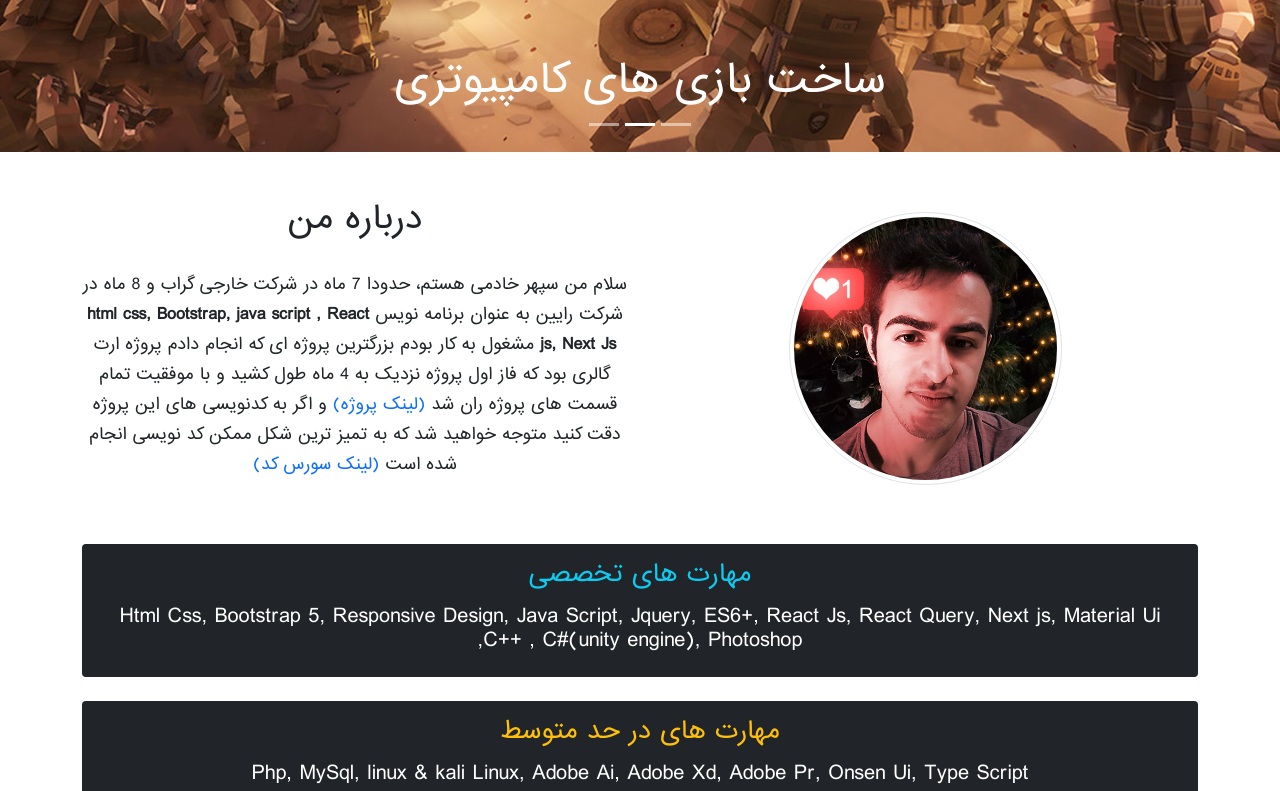
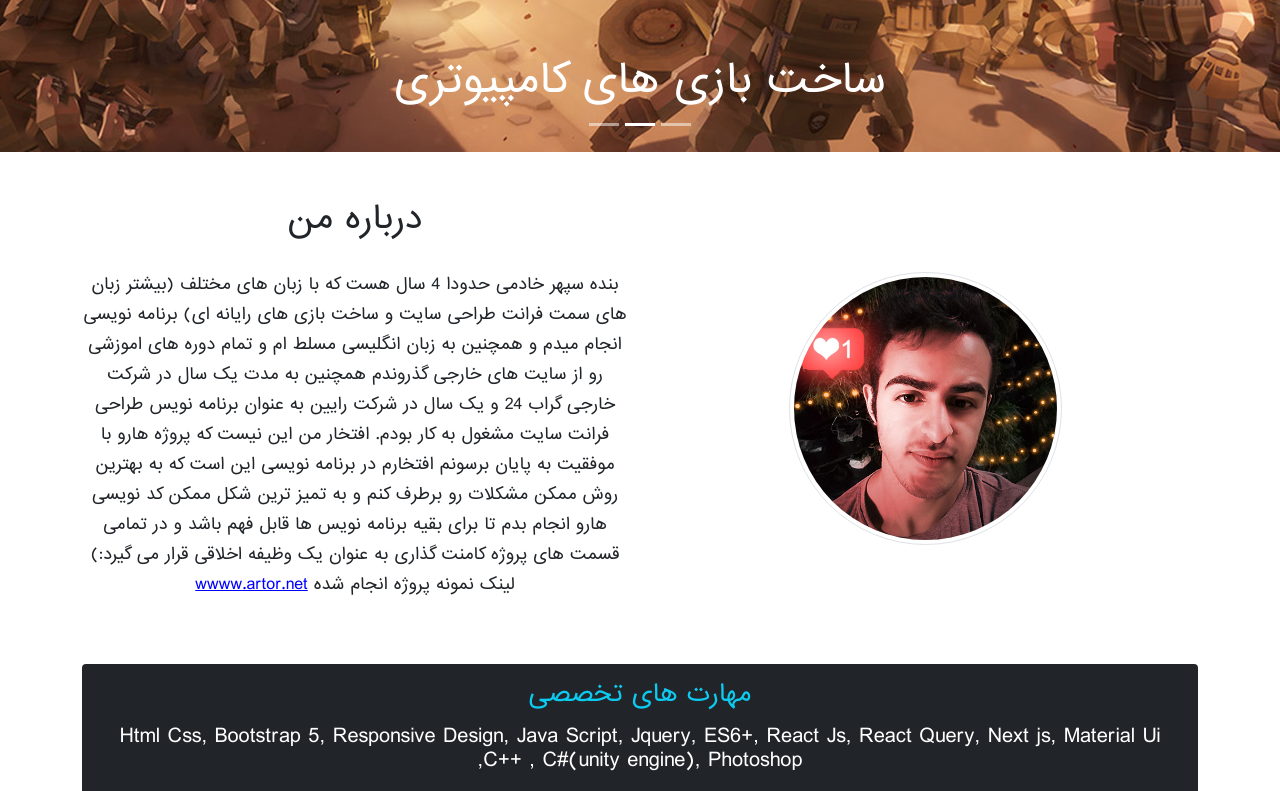
Before and after one commit to sepehrgoodman1/MyPortfolio, a React (Create React App) app: page / in a window 1280 px wide. Shown: the part 536-1327 px from the top of the page. Built offline with nearby package versions, Linux system fonts and the light colour scheme.

Commit message:
new change

```diff
--- a/src/App.css
+++ b/src/App.css
@@ -10,6 +10,10 @@ p, h1, h2, .h4 , h3 , .AboutArt{
 }
 .link{
     text-decoration: none;
+}
+.Link{
+    cursor: pointer;
+    color: blue;
 }
 .myInfo{
     line-height: 30px;
--- a/src/App.js
+++ b/src/App.js
@@ -18,7 +18,7 @@ function App() {
       <div className="App">
         <Routes>
           <Route path="/Graphic"  element={<><SiteDesign MyList={GraphicDesign}
-          Title={'طراحی های گرافیکی برای شرکت خارجی grub24'} /> </> } />
+          Title={'طراحی های گرافیکی برای شرکت های خارجی '} /> </> } />
         </Routes>
         <Routes>
           <Route path="/GameDev"  element={<><SiteDesign MyList={GameDev} Title={'بازی های کامپیوتری'} /> </> } />
--- a/src/Components/AboutMe.js
+++ b/src/Components/AboutMe.js
@@ -12,9 +12,10 @@ function AboutMe() {
           <div className="text-center">
             <h2>درباره من</h2>
             <p className="myInfo pt-4">
-              سلام من سپهر خادمی هستم، حدودا 7 ماه
-              در شرکت خارجی گراب و 8 ماه در شرکت رایین به عنوان برنامه نویس <span className="bold">html css, Bootstrap, java script , React js, Next Js</span> مشغول به کار بودم بزرگترین پروژه ای که انجام دادم پروژه
-                 ارت گالری بود که فاز اول پروژه نزدیک به 4 ماه طول کشید و با موفقیت تمام قسمت های پروژه ران شد  <a href="https://raeen-art-gallery78.vercel.app/" className="link" target="_blank">(لینک پروژه)</a> و اگر به کدنویسی های این پروژه دقت کنید متوجه خواهید شد که به تمیز ترین شکل ممکن کد نویسی انجام شده است <a href="https://github.com/sepehrgoodman1/Gallery-New-Project" className="link" target="_blank">(لینک سورس کد)</a>
+
+بنده سپهر خادمی حدودا 4 سال هست که با زبان های مختلف (بیشتر زبان های سمت فرانت طراحی سایت و ساخت بازی های رایانه ای) برنامه نویسی انجام میدم و همچنین به زبان انگلیسی مسلط ام و تمام دوره های اموزشی رو از سایت های خارجی گذروندم همچنین به مدت یک سال در شرکت خارجی گراب 24 و یک سال در شرکت رایین به عنوان
+برنامه نویس طراحی فرانت سایت مشغول به کار بودم. افتخار من این نیست که پروژه هارو با موفقیت به پایان برسونم افتخارم در برنامه نویسی این است که به بهترین روش ممکن مشکلات رو برطرف کنم و به تمیز ترین شکل ممکن کد نویسی هارو انجام بدم تا برای بقیه برنامه نویس ها قابل فهم باشد و در تمامی قسمت های پروژه کامنت گذاری به عنوان یک وظیفه اخلاقی قرار می گیرد:)
+لینک نمونه پروژه انجام شده <a className="Link" href="https://artor.net" target="_blank">wwww.artor.net</a>
             </p>
           </div>
         </div>
--- a/src/Data.js
+++ b/src/Data.js
@@ -53,7 +53,7 @@ import ArtGallery from './images/Artists list.jpg'
 export const ListWebDesign =[
   {
     text:'پروژه  Art Gallery با React js Next js',
-    link:'https://raeen-art-gallery78.vercel.app/',
+    link:"https://artor.net",
     img:ArtGallery
   },
     {
```
